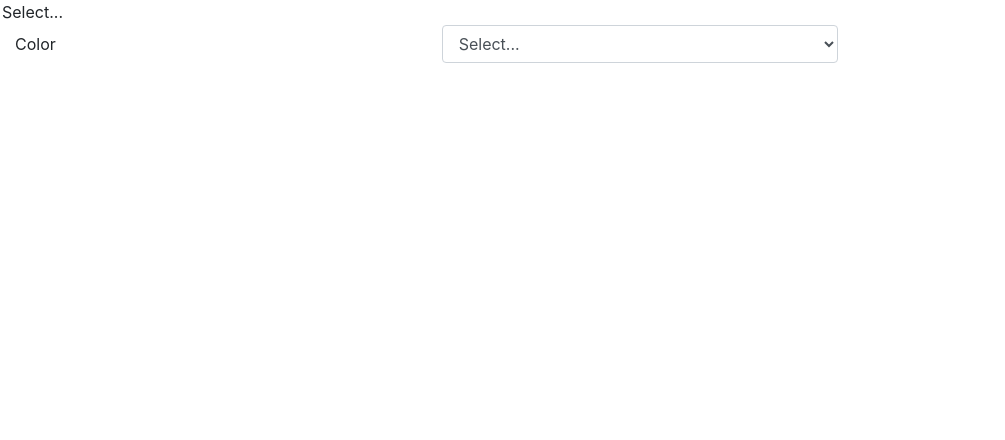
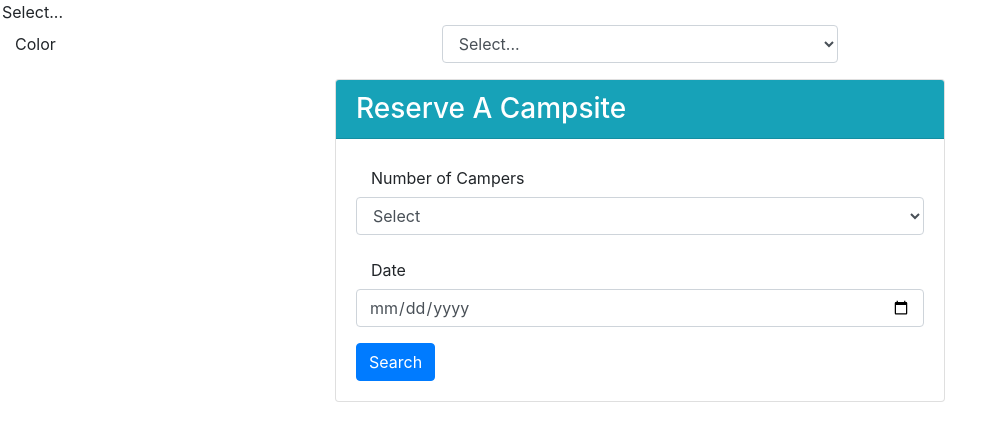
Before and after one commit to torresjds/nucampsite, a website: page bootstrapcards.html in a window 1280 px wide. Shown: the whole page, without its empty margins (0-1005 px from the left). Drawn offline with nearby package versions, Linux system fonts and the light colour scheme.

Commit message:
reserve form second commit

```diff
--- a/bootstrapcards.html
+++ b/bootstrapcards.html
@@ -55,3 +55,55 @@
          </select>
        </div>
     </div>
+<!---->
+
+
+
+    <div class="row row-content">
+        <div class="col-sm-6 mx-auto">
+          <div class="card">
+            <h3 class="card-header bg-info text-white">Reserve A Campsite</h3>
+             <!--text auto aligns to left-->
+             <div class="card-body">
+               <form>
+                 <div class="row"> <!--row 1-->
+                  <!--<label for="number of campers">Number of Campers</label>-->
+                  <div class="col">
+                    <div class="form-group">
+                      <!--BS col class-->
+                      <label for="number of campers" class="col col-sm-6 col-form-label">Number of Campers</label>
+                      <select id="numCampers" class="form-control" name="numCampers">
+                        <option selected>Select</option> <!--use SELECTED after option?-->
+                        <option value="1">1</option>
+                        <option value="2">2</option>
+                        <option value="3">3</option>
+                        <option value="4">4</option>
+                        <option value="5">5</option>
+                        <option value="6">6</option>
+                      </select>
+                    </div><!--end form group-->
+                  </div><!--col end-->
+                 </div><!--end row 1-->
+
+                 <div class="row"><!--row 2-->
+                  <div class="col">
+                  <div class="form-group">
+                    <label for="date" class="col col-sm-6 col-form-label">Date</label>
+                    <input type="date" name="date" id="date" class="form-control" placeholder="date">
+                  </div><!--end form group-->
+                  </div><!--col end-->
+                 </div><!--end row 2-->
+
+                 <div class="row">
+                   <div class="col">
+                      <div class="btn btn-primary" type="submit">Search</button>
+                   </div><!--col end-->
+                 </div><!--row 3 end-->
+               </form>
+
+             </div><!--end card-body-->
+
+          </div><!--end card-->
+
+        </div><!--end col-->
+     </div><!--end row-->
```
Also changed, not shown: index.html (+8 -47 lines).
